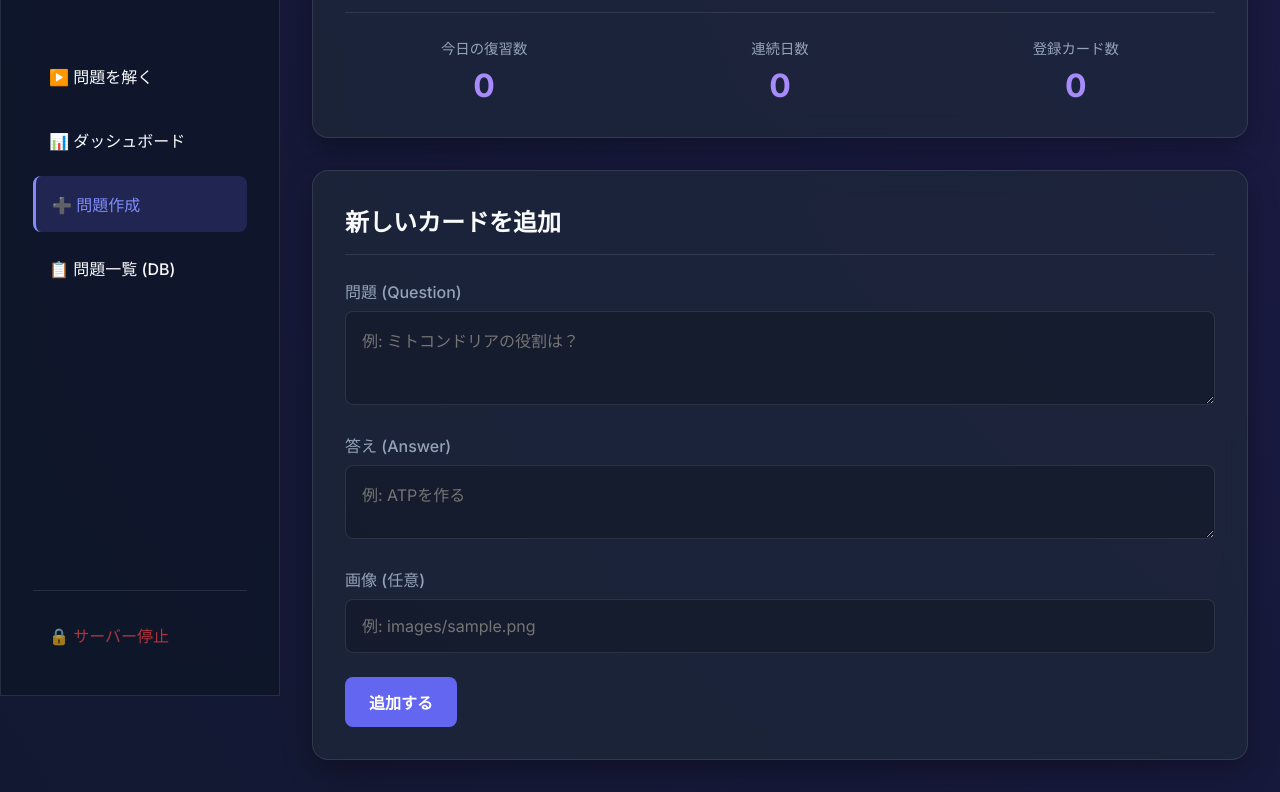
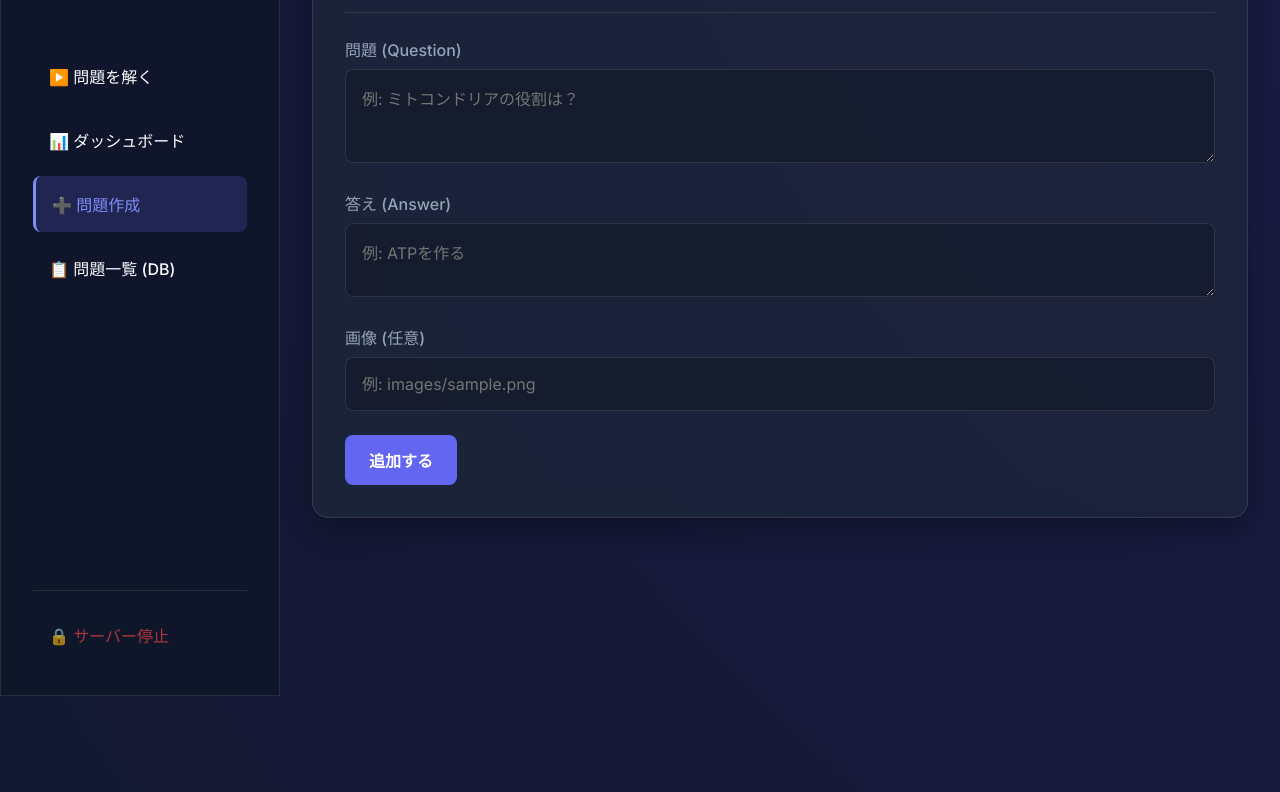
Before and after one commit to hidehide741/autoanki, a website with bundled scripts: page options.html in a window 1280 px wide. Shown: the part 104-896 px from the top of the page. After the commit the page ends 800 px from the top, so only its background shows below. Built offline with nearby package versions, Linux system fonts and the light colour scheme; some packages are replaced by stand-ins of ours; no server answers; the database is empty.

Commit message:
UI: hide redundant stats and reorder navigation

```diff
--- a/options.html
+++ b/options.html
@@ -31,24 +31,6 @@
     <!-- Main Content -->
     <main class="main-content">
 
-      <!-- Stats Section (Moved from Sidebar) -->
-      <section id="stats-section" class="section glass-panel" style="margin-bottom: 2rem;">
-        <h2 class="section-title">あなたの記録</h2>
-        <div style="display: flex; gap: 2rem; justify-content: space-around;">
-          <div style="text-align: center;">
-            <div style="color: var(--text-secondary); font-size: 0.9rem;">今日の復習数</div>
-            <div class="stat-value" id="opt-today-count" style="font-size: 2rem; margin-top: 0.5rem;">0</div>
-          </div>
-          <div style="text-align: center;">
-            <div style="color: var(--text-secondary); font-size: 0.9rem;">連続日数</div>
-            <div class="stat-value" id="opt-streak-count" style="font-size: 2rem; margin-top: 0.5rem;">0</div>
-          </div>
-          <div style="text-align: center;">
-            <div style="color: var(--text-secondary); font-size: 0.9rem;">登録カード数</div>
-            <div class="stat-value" id="opt-total-cards" style="font-size: 2rem; margin-top: 0.5rem;">0</div>
-          </div>
-        </div>
-      </section>
 
       <!-- Add Card Section -->
       <section id="add-card" class="section glass-panel">
--- a/options.js
+++ b/options.js
@@ -5,25 +5,11 @@ const el = {
   questionInput: document.getElementById('question-input'),
   answerInput: document.getElementById('answer-input'),
   imageInput: document.getElementById('image-input'),
-  successMsg: document.getElementById('add-success-msg'),
-
-  optTodayCount: document.getElementById('opt-today-count'),
-  optStreakCount: document.getElementById('opt-streak-count'),
-  optTotalCards: document.getElementById('opt-total-cards')
+  successMsg: document.getElementById('add-success-msg')
 };
 
 async function init() {
-  await renderStats();
   setupListeners();
-}
-
-async function renderStats() {
-  const stats = await StorageManager.getStats();
-  const cards = await StorageManager.getAllCards();
-
-  el.optTodayCount.textContent = stats.todayReviews;
-  el.optStreakCount.textContent = stats.streak;
-  el.optTotalCards.textContent = cards.length;
 }
 
 function setupListeners() {
@@ -46,18 +32,6 @@ function setupListeners() {
     setTimeout(() => {
       el.successMsg.classList.add('hidden');
     }, 3000);
-
-    await renderStats();
-  });
-
-  // デモデータ復元ボタン
-  el.resetDemoBtn?.addEventListener('click', async () => {
-    if (confirm('現在のカードに追加して、デモデータを復元しますか？')) {
-      await chrome.storage.local.remove('cards');
-      await StorageManager.initDemoData();
-      await renderStats();
-      alert('デモデータを復元しました。');
-    }
   });
 
   // サーバーシャットダウン
```
Also changed, not shown: cardlist.html (+1 -18 lines), cardlist.js (+1 -16 lines), dashboard.html (+1 -1 lines), index.html (+1 -1 lines), newtab.html (+1 -1 lines).
